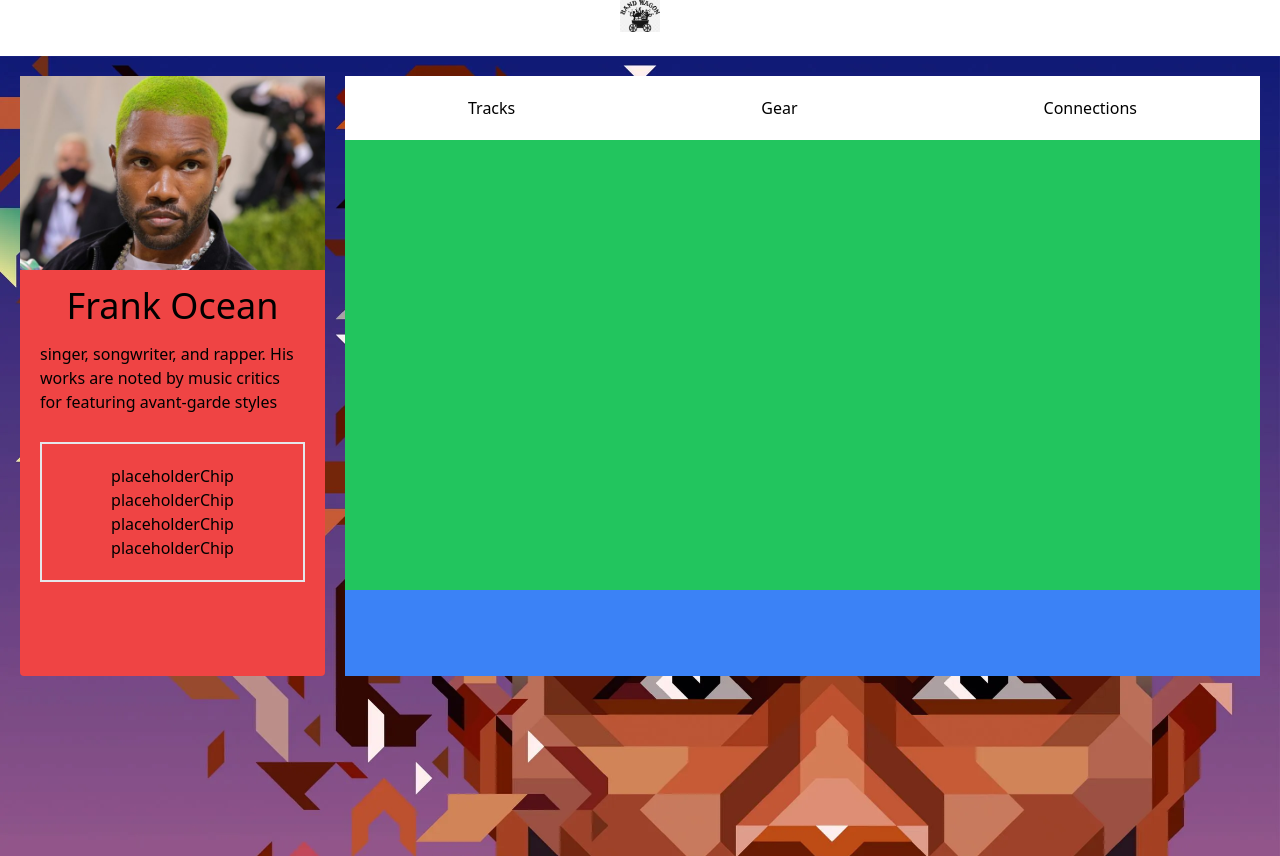
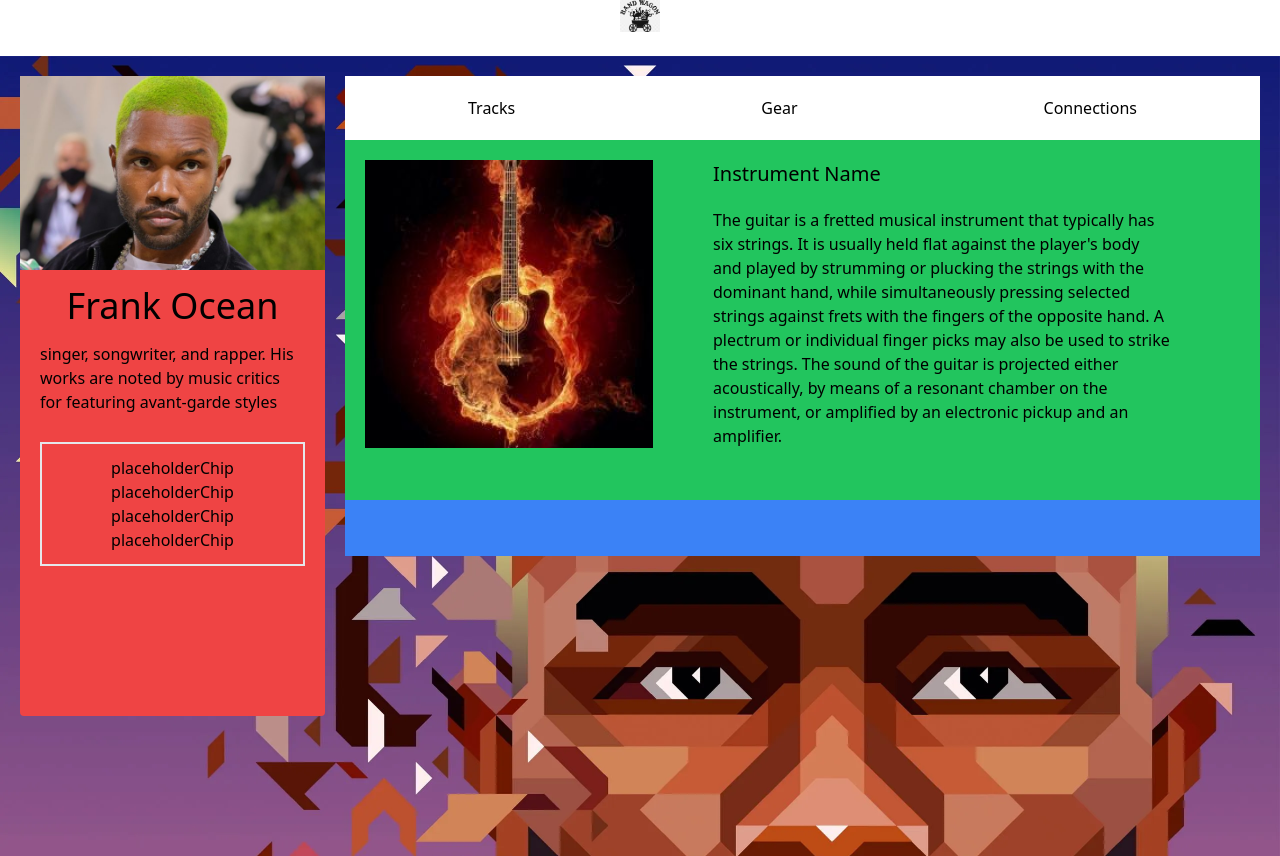
Before and after one commit to Bowie-W/Bandwagon-frontend, a React (Create React App) app: page /profile in a window 1280 px wide. Both pictures are taken after a click on the button "Gear". Built offline with nearby package versions, Linux system fonts and the light colour scheme.

Commit message:
basic outline for gear and tracks

```diff
--- a/package.json
+++ b/package.json
@@ -11,6 +11,7 @@
     "jsonwebtoken": "^8.5.1",
     "postcss-cli": "^10.1.0",
     "react": "^18.2.0",
+    "react-audio-player": "^0.17.0",
     "react-dom": "^18.2.0",
     "react-router": "^6.4.4",
     "react-router-dom": "^6.4.4",
--- a/src/components/Gear.jsx
+++ b/src/components/Gear.jsx
@@ -1,7 +1,28 @@
-export default function Gear (){
+import Guitar from "../assests/images/guitar.jpg";
 
-    return(
-        <div className="bg-green-500 w-full h-3/4"></div>
-    )
-
+export default function Gear() {
+  return (
+    <div className="bg-green-500 w-full h-3/4 flex">
+      <div
+        className="w-72 h-72 mt-5 mx-5 "
+        style={{
+          backgroundImage: `url(${Guitar})`,
+          backgroundSize: "cover",
+        }}
+      ></div>
+      <div className="w-1/2 mt-5 ml-10 ">
+        <h1 className="name mb-5 text-xl"> Instrument Name</h1>
+        <p className="description">
+          The guitar is a fretted musical instrument that typically has six
+          strings. It is usually held flat against the player's body and played
+          by strumming or plucking the strings with the dominant hand, while
+          simultaneously pressing selected strings against frets with the
+          fingers of the opposite hand. A plectrum or individual finger picks
+          may also be used to strike the strings. The sound of the guitar is
+          projected either acoustically, by means of a resonant chamber on the
+          instrument, or amplified by an electronic pickup and an amplifier.
+        </p>
+      </div>
+    </div>
+  );
 }
--- a/src/components/NavHeaderLogged.jsx
+++ b/src/components/NavHeaderLogged.jsx
@@ -14,7 +14,7 @@
   };
 
   return (
-    <div className="w-screen h-14 flex justify-end box-border">
+    <div className="w-full h-14 flex justify-end box-border">
       <div className="w-18 flex items-center">
         <Link to={"/"}>
           <p >Find some Players!</p>
--- a/src/components/Tracks.jsx
+++ b/src/components/Tracks.jsx
@@ -1,7 +1,13 @@
-export default function Tracks (){
+import ReactAudioPlayer from "react-audio-player";
 
-    return(
-        <div className="bg-red-500 w-full h-3/4"></div>
-    )
-
+export default function Tracks() {
+  return (
+    <div className=" flex flex-col bg-red-500 w-full h-3/4 ">
+      {/* Map out all tracks */}
+      <div className=" h-full flex flex-col justify-center">
+        <h2 className="text-5xl px-5 py-5 w-1/2">Track Name</h2>
+        <ReactAudioPlayer autoPlay controls className="h-10 ml-5" />
+      </div>
+    </div>
+  );
 }
--- a/src/pages/profile.jsx
+++ b/src/pages/profile.jsx
@@ -46,12 +46,12 @@
       style={{
         backgroundImage: `url(${BackPic})`,
         backgroundSize: "cover",
-        height: "100vh",
-        width: "100vw",
+        height: "100%",
+        width: "100%",
       }}
     >
       <div className="flex h-screen">
-        <div className="leftbar w-1/4 h-3/4 bg-red-500 items-center mt-5 ml-5 rounded">
+        <div className="leftbar w-1/4 h-4/5 bg-red-500 items-center mt-5 ml-5 rounded">
           <div className="flex justify-center">
             <img
               className="avatar w-30 h-30 object-cover"
@@ -68,14 +68,14 @@
             for featuring avant-garde styles
           </p>
 
-          <div className="chips_container flex flex-col align-center mx-5 py-5 border-2">
+          <div className="chips_container flex flex-col align-center h-auto mx-5 border-2 py-3">
             <p className="text-center">placeholderChip</p>
             <p className="text-center">placeholderChip</p>
             <p className="text-center">placeholderChip</p>
             <p className="text-center">placeholderChip</p>
           </div>
         </div>
-        <div className="w-3/4 h-3/4 bg-blue-500 mt-5 mx-5">
+        <div className="right_window w-3/4 h-3/5 bg-blue-500 mt-5 mx-5 ">
           <div className="flex justify-around py-5 bg-white">
             <button onClick={renderTracks}>Tracks</button>
             <button onClick={renderGear}>Gear</button>
```
Also changed, not shown: src/assests/images/guitar.jpg (added), 1 other file (tests, documents, lock files or other folders).
